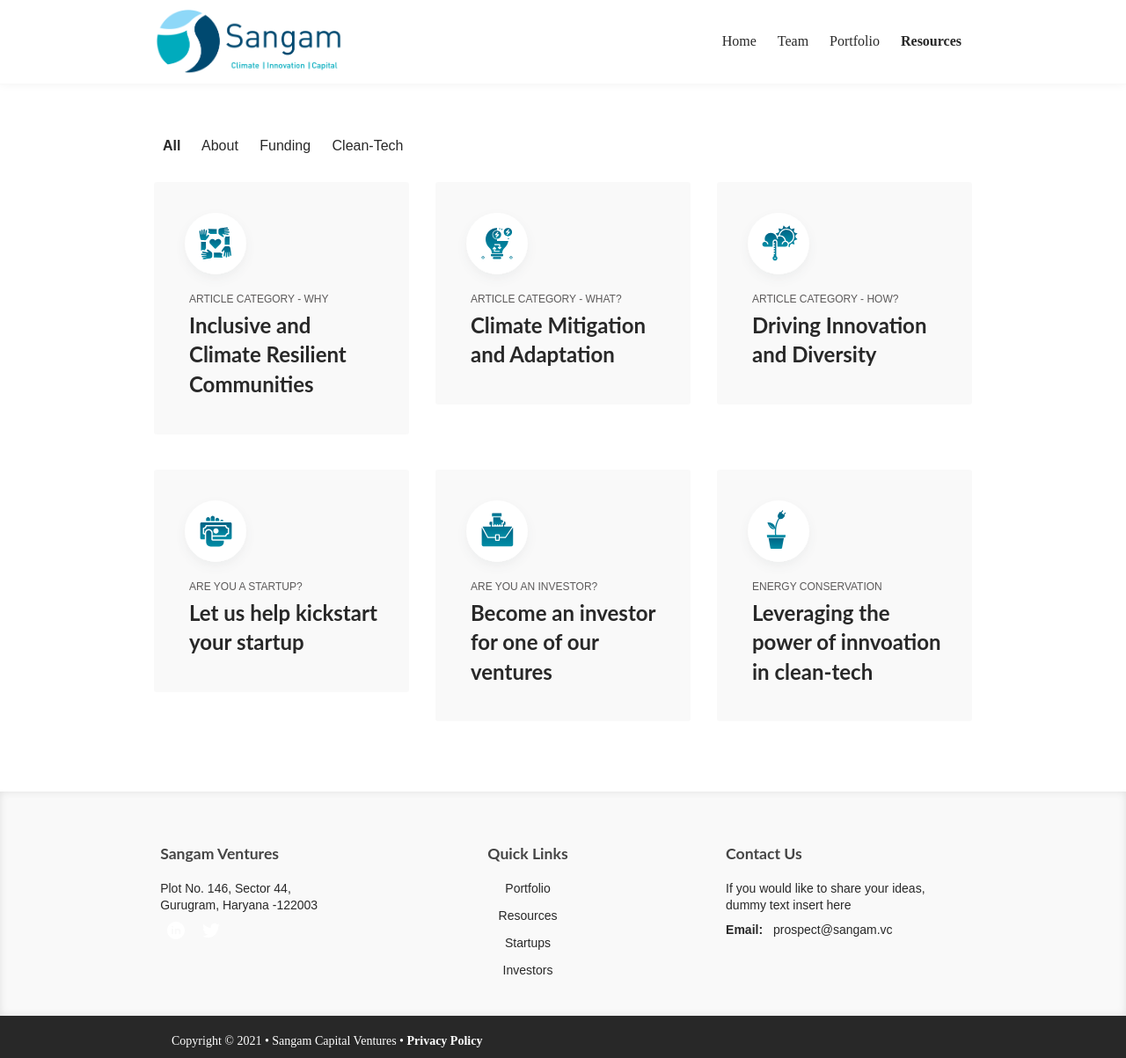
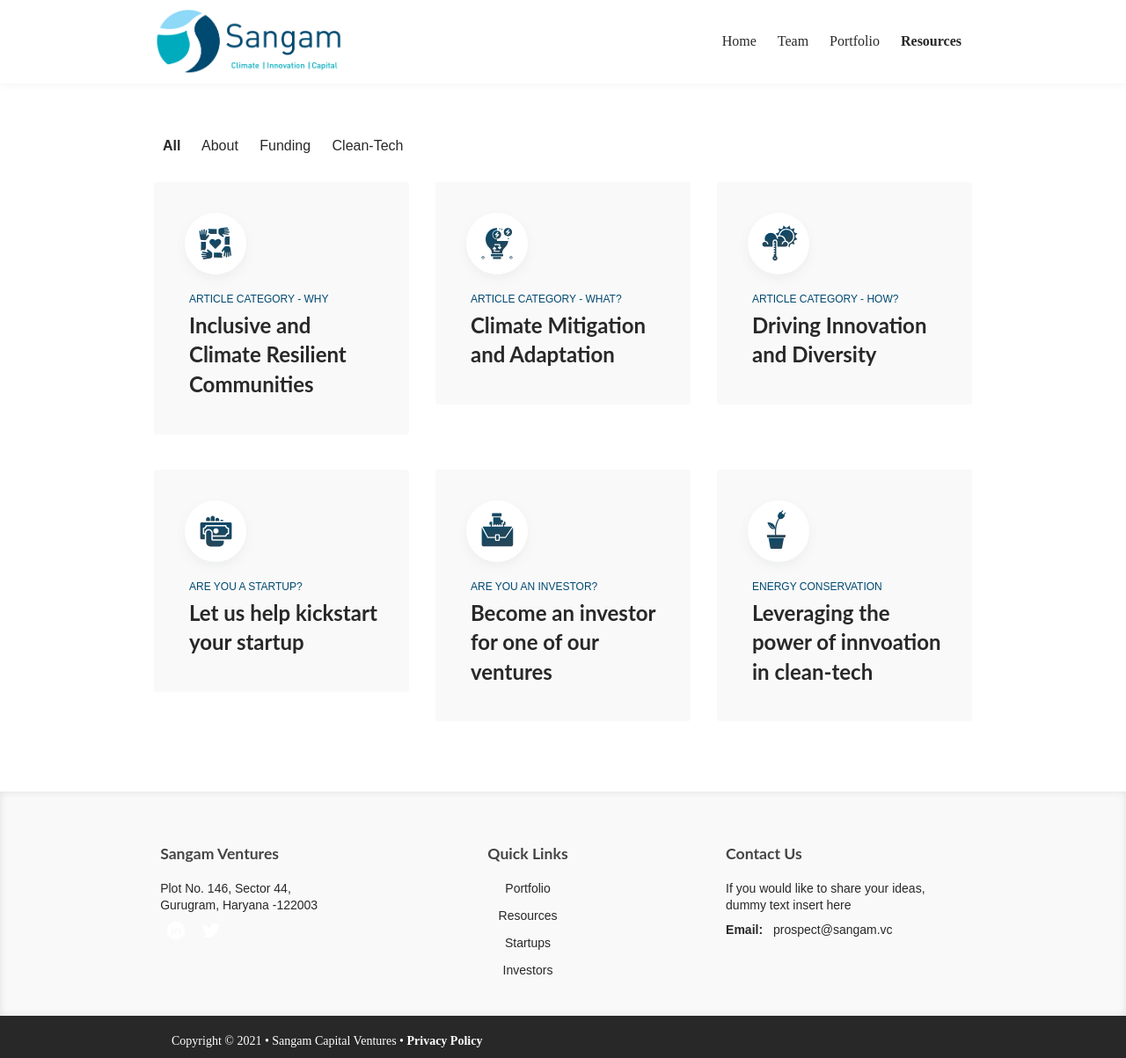
Before and after one commit to mansielhance/SangamVentures, a Jekyll site: the page built from resource.md, in a window 1280 px wide. Shown: the whole page at 88% size. Built offline with Jekyll 4.4.1, drawn with Linux system fonts in a browser that asks for light colours; nearby versions of some CDN libraries.

Commit message:
Updated Icons on Resources

```diff
--- a/_sass/pages/_page-resources.scss
+++ b/_sass/pages/_page-resources.scss
@@ -32,7 +32,7 @@
         }
       }
       p {
-        color: $steel;
+        color: $accent;
         text-transform: uppercase;
         margin: 0;
         font-size: 12px;
```
Also changed, not shown: images/resource/icon-2.svg, images/resource/icon-3.svg, images/resource/icon-4.svg, images/resource/icon-5.svg, images/resource/icon-6.svg, images/resource/icon.svg.
